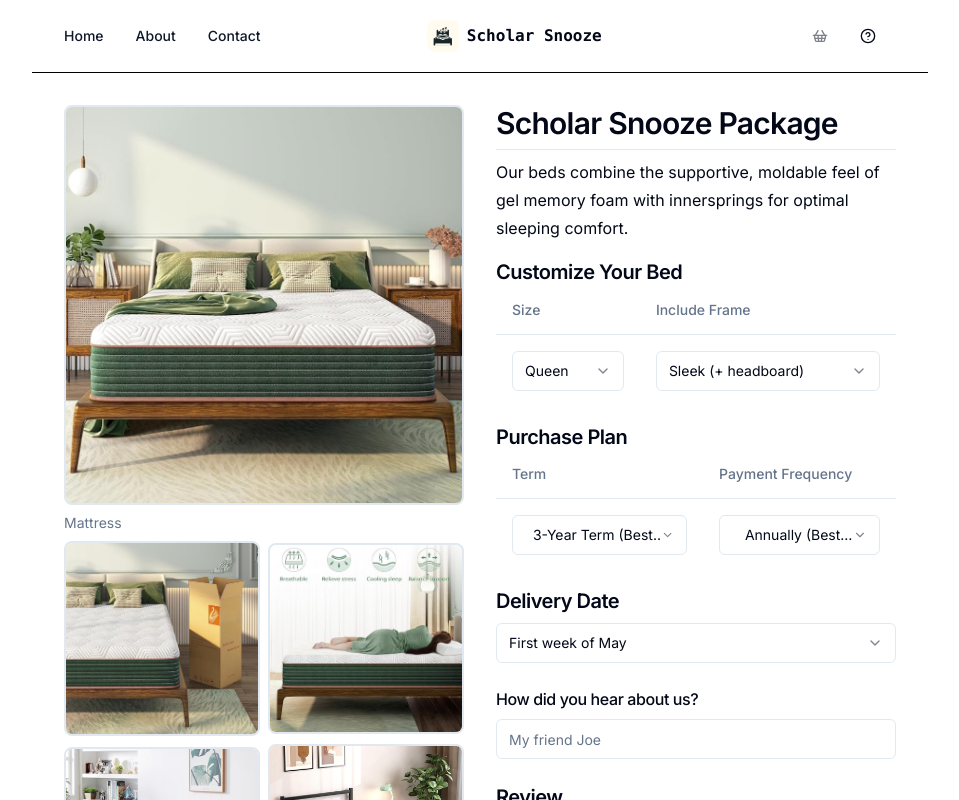
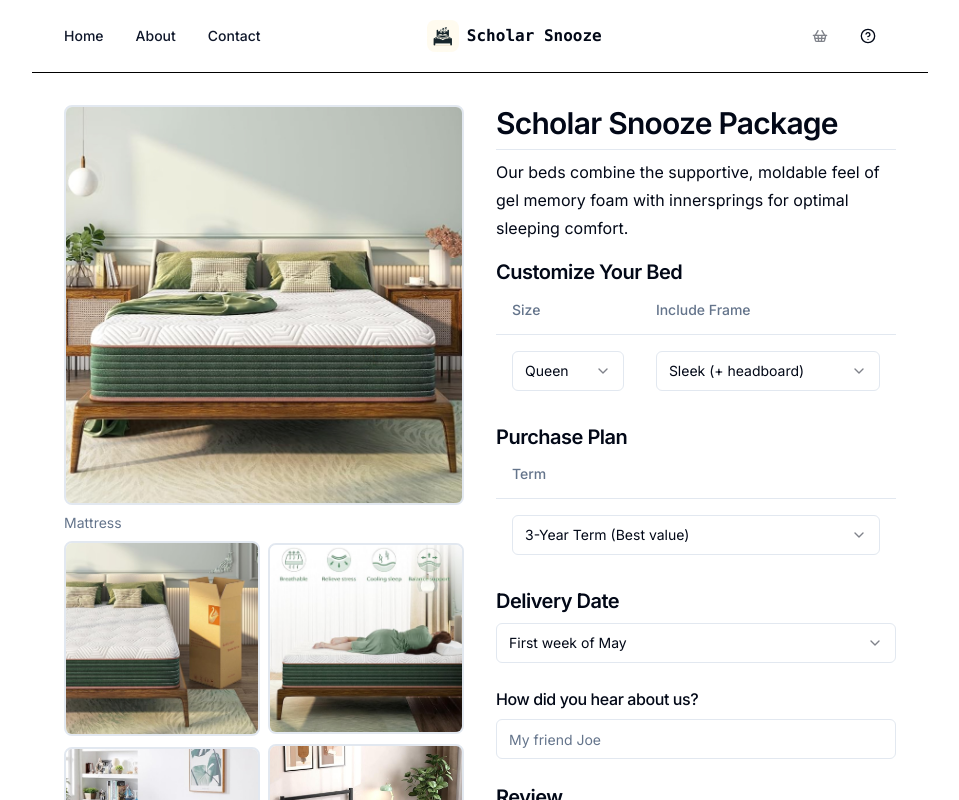
Before and after one commit to r0hin/sleeping, a Next.js app: page /order in a window 1280 px wide. Shown: the top 800 px of the page, without its empty margins (160-1119 px from the left). Built offline with nearby package versions, Linux system fonts and the light colour scheme.

Commit message:
Annual only

```diff
--- a/app/order/page.tsx
+++ b/app/order/page.tsx
@@ -34,6 +34,7 @@ export default function OrderPage() {
 
   const beginCheckout = async () => {
     setLoading(true);
+    setPayment("annual");
 
     const request = await fetch("/api/checkout", {
       method: "POST",
@@ -310,7 +311,7 @@ export default function OrderPage() {
             <TableHeader>
               <TableRow>
                 <TableHead>Term</TableHead>
-                <TableHead>Payment Frequency</TableHead>
+                {/* <TableHead>Payment Frequency</TableHead> */}
               </TableRow>
             </TableHeader>
             <TableBody>
@@ -327,7 +328,7 @@ export default function OrderPage() {
                     </SelectContent>
                   </Select>
                 </TableCell>
-                <TableCell>
+                {/* <TableCell>
                   <Select onValueChange={(val) => { setPayment(val as "annual" | "monthly") }} value={payment}>
                     <SelectTrigger>
                       <SelectValue/>
@@ -337,7 +338,7 @@ export default function OrderPage() {
                       <SelectItem value="annual">Annually (Best value)</SelectItem>
                     </SelectContent>
                   </Select>
-                </TableCell>
+                </TableCell> */}
               </TableRow>
             </TableBody>
           </Table>
```
